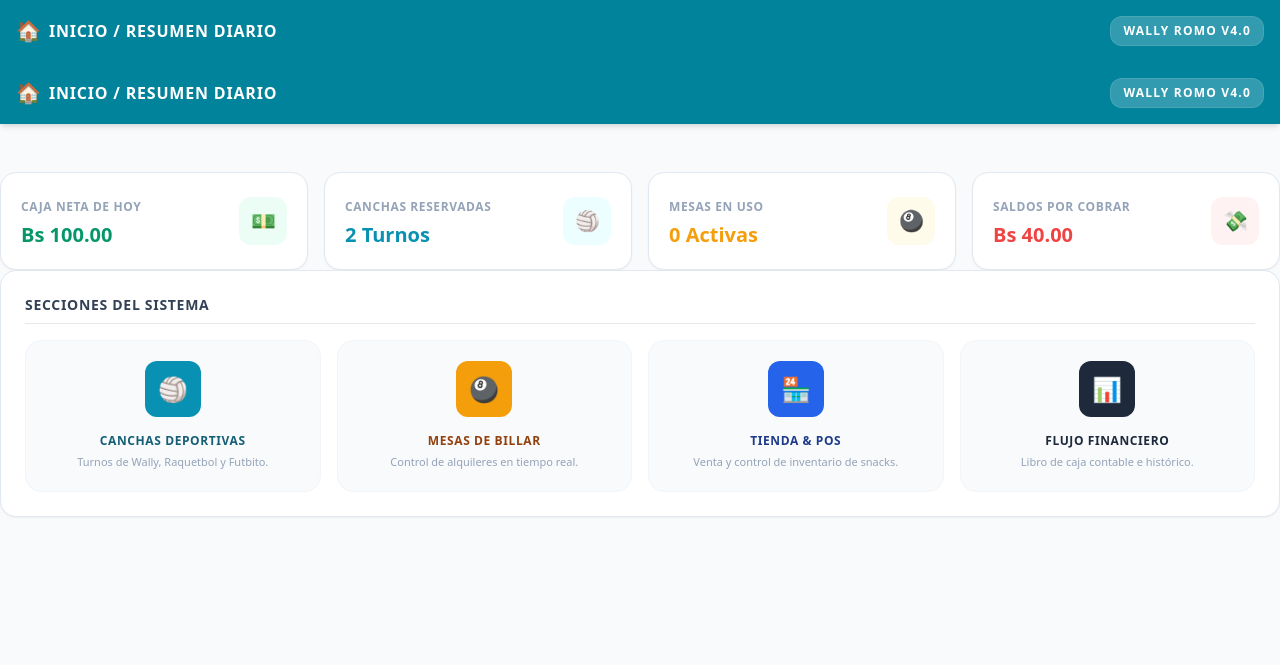
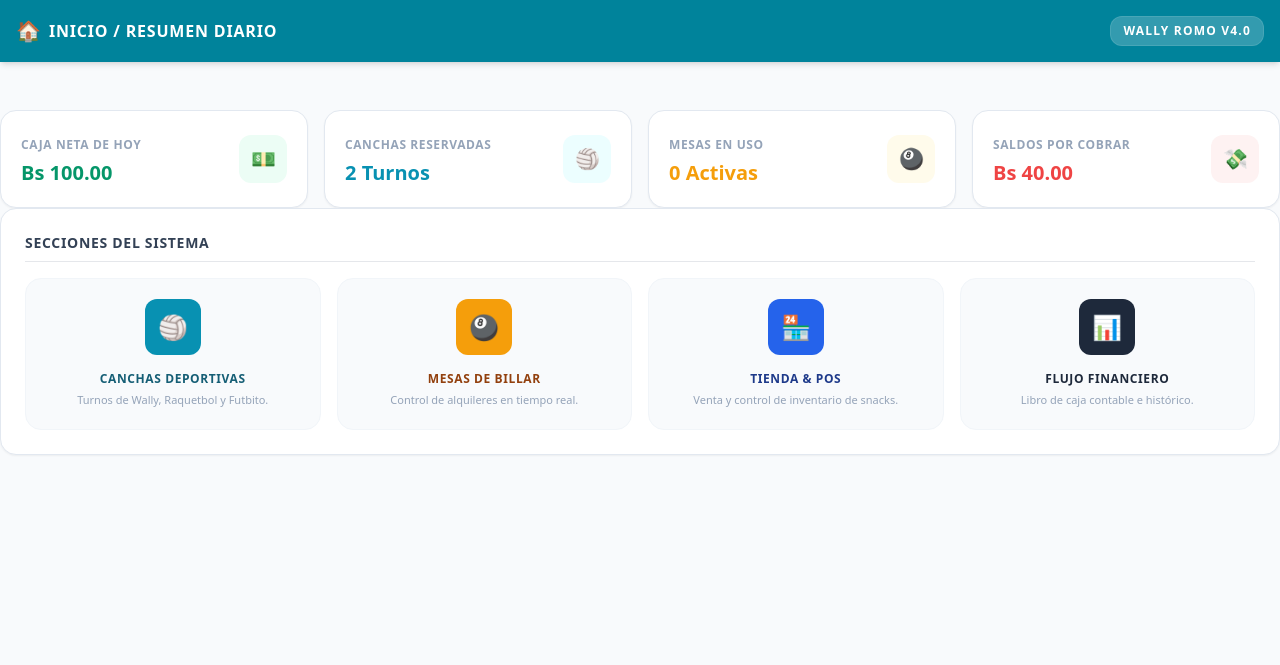
Before and after one commit to Fernando537/Romo.github.io, a plain HTML site: page index.html in a window 1280 px wide. Shown: the top 665 px of the page. Drawn offline with nearby package versions, Linux system fonts and the light colour scheme.

Commit message:
Update index.html

```diff
--- a/index.html
+++ b/index.html
@@ -4,7 +4,7 @@
     <meta charset="UTF-8">
     <meta name="viewport" content="width=device-width, initial-scale=1.0">
     <title>Complejo Deportivo Wally Romo - Control Central</title>
-
+    <!-- Tailwind CSS CDN -->
     <script src="https://cdn.tailwindcss.com"></script>
     <script>
         tailwind.config = {
@@ -22,29 +22,16 @@
             }
         }
     </script>
+    <!-- Google Fonts -->
+    <link href="https://fonts.googleapis.com/css2?family=Outfit:wght@300;400;500;600;700;800;900&display=swap" rel="stylesheet">
+    <!-- External CSS -->
+    <link rel="stylesheet" href="../css/style.css">
+</head>
+<body class="bg-[#f1f4f8] text-slate-800 font-sans min-h-screen antialiased flex flex-col md:flex-row">
+<link rel="stylesheet" href="css/estilos.css">
 
-    <link href="https://fonts.googleapis.com/css2?family=Outfit:wght@300;400;500;600;700;800;900&display=swap" rel="stylesheet">
+<script src="js/app.js" defer></script>
 
-    <link rel="stylesheet" href="css/estilos.css">
-
-    <script src="https://cdn.jsdelivr.net/npm/@supabase/supabase-js@2"></script>
-
-    <script src="js/app.js" defer></script>
-</head>
-
-<body class="bg-[#f1f4f8] text-slate-800 font-sans min-h-screen antialiased flex flex-col md:flex-row">
-
-    <section class="flex-1 flex flex-col min-w-0 bg-[#f8fafc] max-h-screen overflow-y-auto">
-
-        <div class="bg-[#00839b] text-white p-4 flex justify-between items-center shadow-md shrink-0 no-select">
-            <div class="flex items-center gap-2">
-                <span id="header-icono" class="text-xl">🏠</span>
-                <span id="titulo-modulo-activo" class="font-extrabold text-sm md:text-base tracking-wider uppercase">Inicio / Resumen Diario</span>
-            </div>
-            <div class="text-[10px] md:text-xs font-bold bg-white/20 px-3 py-1.5 rounded-xl border border-white/10 uppercase tracking-widest">
-                Wally Romo v4.0
-            </div>
-        </div>
     <!-- ÁREA DE CONTENIDO PRINCIPAL -->
     <section class="flex-1 flex flex-col min-w-0 bg-[#f8fafc] max-h-screen overflow-y-auto">
 
```
